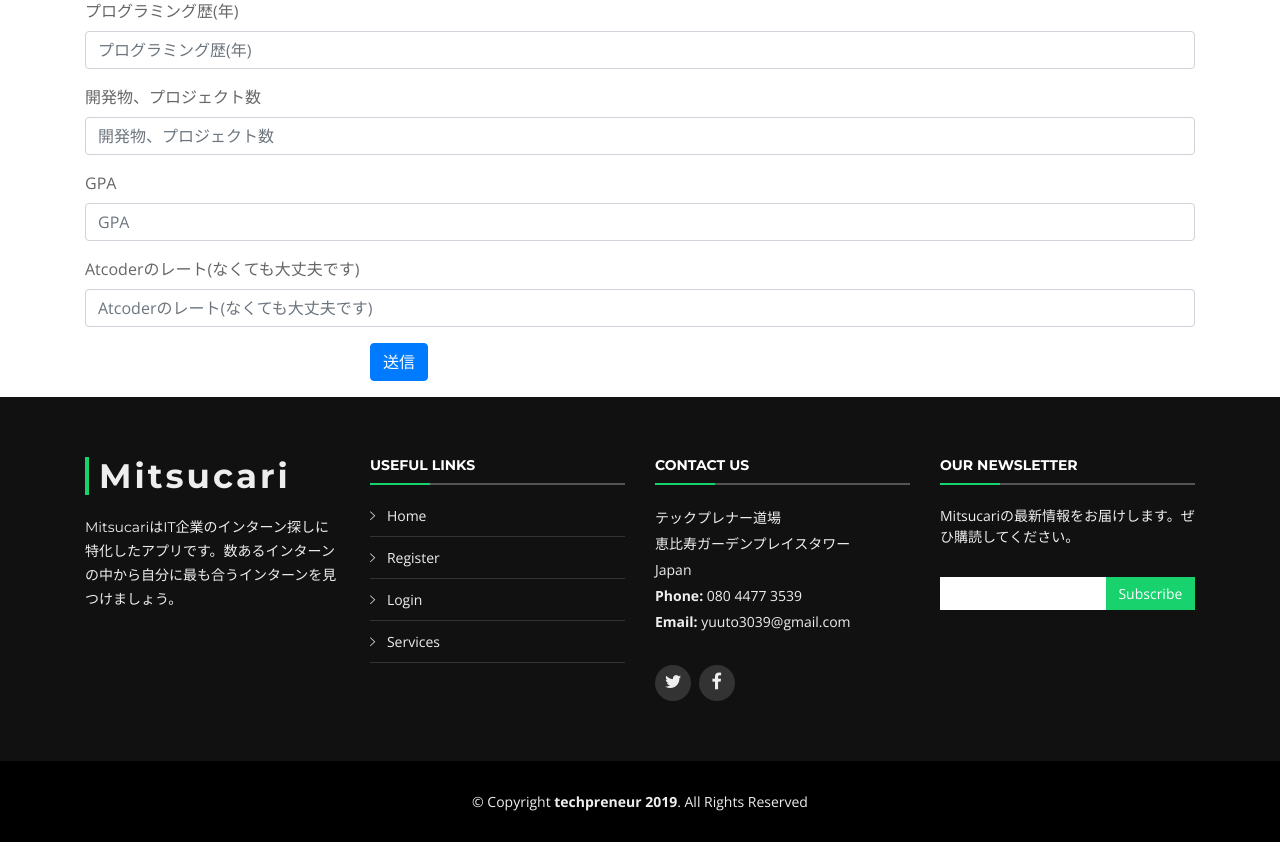
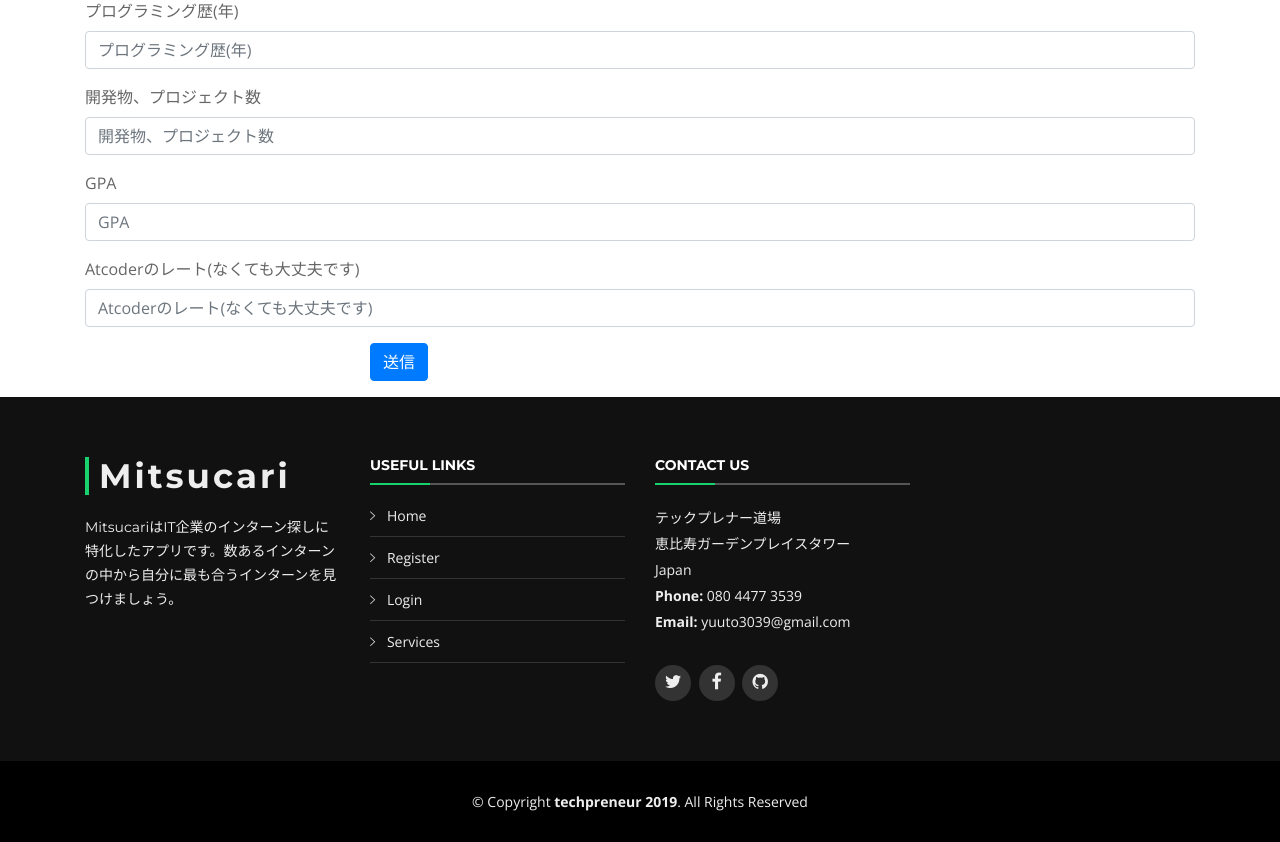
Before and after one commit to Yuto-Aoki/Mitsucari, a Django app: page /qboard/predict in a window 1280 px wide. Shown: the part 379-1221 px from the top of the page. Run offline with Django 3.2, Linux system fonts and the light colour scheme; some libraries are stand-ins or nearby versions; some web fonts are replaced.

Commit message:
Add github account

```diff
--- a/templates/base.html
+++ b/templates/base.html
@@ -232,8 +232,9 @@
                     </p>
 
                     <div class="social-links">
-                    <a href="https://twitter.com/tmubt13" target="_blank" class="twitter"><i class="fa fa-twitter"></i></a>
+                    <a href="https://twitter.com/touyu3039" target="_blank" class="twitter"><i class="fa fa-twitter"></i></a>
                     <a href="https://www.facebook.com/profile.php?id=100004631287099" target="_blank" class="facebook"><i class="fa fa-facebook"></i></a>
+                    <a href="https://github.com/Yuto-Aoki" target="_blank" class="github"><i class="fa fa-github"></i></a>
                     <!-- <a href="#" class="instagram"><i class="fa fa-instagram"></i></a>
                     <a href="#" class="google-plus"><i class="fa fa-google-plus"></i></a>
                     <a href="#" class="linkedin"><i class="fa fa-linkedin"></i></a> -->
@@ -241,14 +242,14 @@
 
                 </div>
 
-                <div class="col-lg-3 col-md-6 footer-newsletter">
+                <!-- <div class="col-lg-3 col-md-6 footer-newsletter">
                     <h4>Our Newsletter</h4>
                     <p>Mitsucariの最新情報をお届けします。ぜひ購読してください。</p>
                     <form action="/" method="post">
                         {% csrf_token %}
                     <input type="email" name="email"><input type="submit"  value="Subscribe">
                     </form>
-                </div>
+                </div> -->
 
                 </div>
             </div>
```
